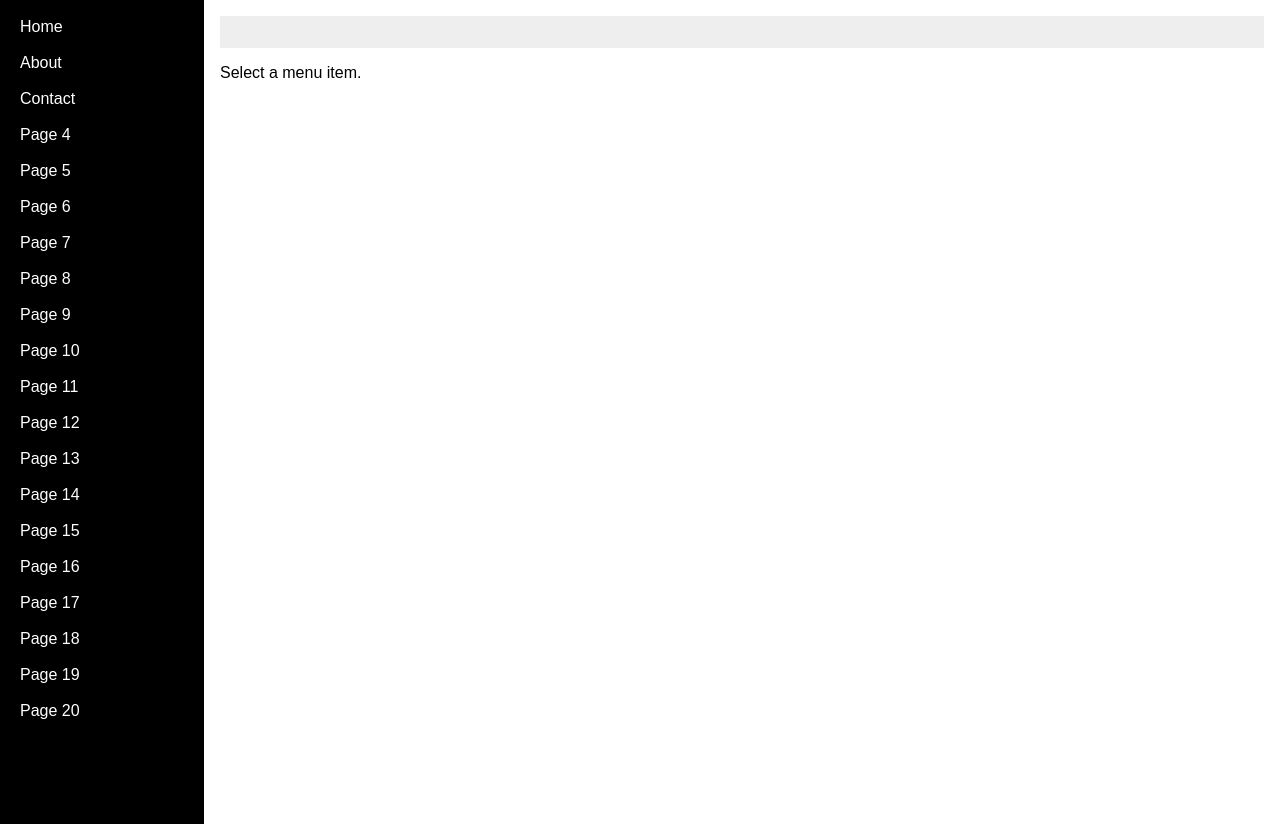
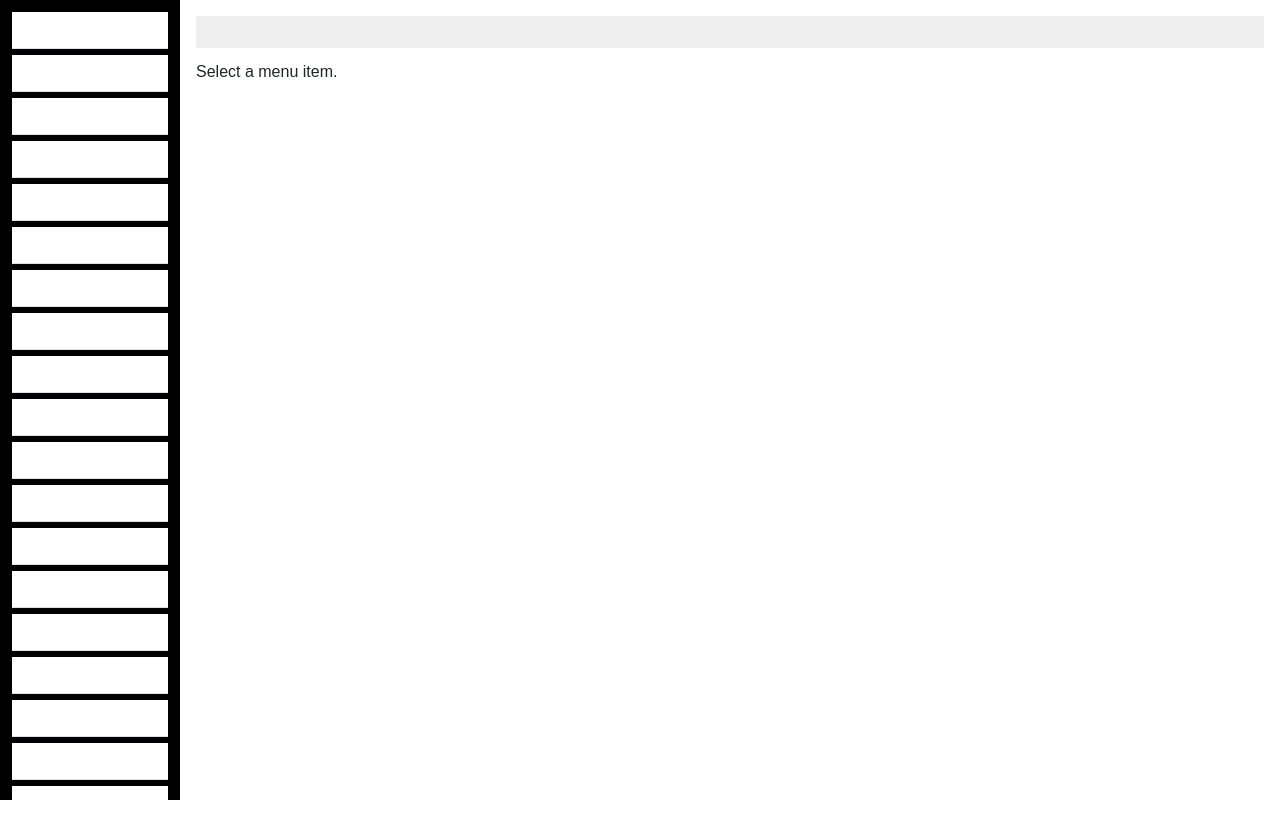
Before and after one commit to yaserhadi/tagsView, a website: page index.html in a window 1280 px wide. After the commit the page ends 800 px from the top, so only its background shows below. Drawn offline with nearby package versions, Linux system fonts and the light colour scheme.

Commit message:
Integrate Bootstrap 5

```diff
--- a/index.html
+++ b/index.html
@@ -3,122 +3,36 @@
 <head>
 <meta charset="UTF-8">
 <title>Left Menu with Recent Tags</title>
-<style>
-  body { font-family: Arial, sans-serif; margin: 0; }
-  .container { display: flex; min-height: 100vh; }
-  .left-menu {
-    width: 180px;
-    background: #000;
-    padding: 12px;
-    height: 100vh;
-    overflow-y: auto;
-  }
-  .menu-item {
-    display: block;
-    color: #fff;
-    text-decoration: none;
-    padding: 6px 8px;
-    margin-bottom: 6px;
-  }
-  .menu-item.active {
-    background: #fff;
-    color: #000;
-  }
-  .main-content {
-    flex-grow: 1;
-    padding: 16px;
-  }
-  .tags-view-wrapper {
-    margin-bottom: 12px;
-    height: 32px;
-    background: #eee;
-    display: flex;
-    align-items: center;
-    padding-left: 8px;
-  }
-  .tags-view-item {
-    display: inline-block;
-    position: relative;
-    cursor: pointer;
-    height: 27px;
-    line-height: 26px;
-    padding: 0 8px;
-    font-size: 12px;
-    background: #fff;
-    border: 1px solid #d8dce5;
-    color: #495060;
-    margin-right: 5px;
-    border-radius: 3px;
-  }
-  .tags-view-item.active {
-    background: #42b983;
-    border-color: #42b983;
-    color: #fff;
-  }
-.tags-view-item .close {
-  margin-left: 4px;
-  cursor: pointer;
-}
-.tags-view-item .pin {
-  margin-left: 4px;
-  cursor: pointer;
-}
-.tags-view-item.pinned .pin {
-  color: #ff9900;
-}
-  .tags-view-placeholder {
-    border: 1px dashed #d8dce5;
-    background: #f0f0f0;
-    border-radius: 3px;
-    margin-right: 5px;
-    visibility: visible !important;
-  }
-  .context-menu {
-    position: absolute;
-    background: #fff;
-    border: 1px solid #ccc;
-    list-style: none;
-    padding: 0;
-    margin: 0;
-    z-index: 1000;
-  }
-  .context-menu li {
-    padding: 4px 8px;
-    cursor: pointer;
-    white-space: nowrap;
-  }
-  .context-menu li:hover {
-    background: #eee;
-  }
-</style>
+<link href="https://cdn.jsdelivr.net/npm/bootstrap@5.3.2/dist/css/bootstrap.min.css" rel="stylesheet">
+<link rel="stylesheet" href="style.css">
 </head>
 <body>
 
-<div class="container">
-  <div class="left-menu">
-    <a href="#home" class="menu-item">Home</a>
-    <a href="#about" class="menu-item">About</a>
-    <a href="#contact" class="menu-item">Contact</a>
-    <a href="#page4" class="menu-item">Page 4</a>
-    <a href="#page5" class="menu-item">Page 5</a>
-    <a href="#page6" class="menu-item">Page 6</a>
-    <a href="#page7" class="menu-item">Page 7</a>
-    <a href="#page8" class="menu-item">Page 8</a>
-    <a href="#page9" class="menu-item">Page 9</a>
-    <a href="#page10" class="menu-item">Page 10</a>
-    <a href="#page11" class="menu-item">Page 11</a>
-    <a href="#page12" class="menu-item">Page 12</a>
-    <a href="#page13" class="menu-item">Page 13</a>
-    <a href="#page14" class="menu-item">Page 14</a>
-    <a href="#page15" class="menu-item">Page 15</a>
-    <a href="#page16" class="menu-item">Page 16</a>
-    <a href="#page17" class="menu-item">Page 17</a>
-    <a href="#page18" class="menu-item">Page 18</a>
-    <a href="#page19" class="menu-item">Page 19</a>
-    <a href="#page20" class="menu-item">Page 20</a>
+<div class="layout d-flex min-vh-100">
+  <div class="left-menu list-group list-group-flush">
+    <a href="#home" class="menu-item list-group-item list-group-item-action">Home</a>
+    <a href="#about" class="menu-item list-group-item list-group-item-action">About</a>
+    <a href="#contact" class="menu-item list-group-item list-group-item-action">Contact</a>
+    <a href="#page4" class="menu-item list-group-item list-group-item-action">Page 4</a>
+    <a href="#page5" class="menu-item list-group-item list-group-item-action">Page 5</a>
+    <a href="#page6" class="menu-item list-group-item list-group-item-action">Page 6</a>
+    <a href="#page7" class="menu-item list-group-item list-group-item-action">Page 7</a>
+    <a href="#page8" class="menu-item list-group-item list-group-item-action">Page 8</a>
+    <a href="#page9" class="menu-item list-group-item list-group-item-action">Page 9</a>
+    <a href="#page10" class="menu-item list-group-item list-group-item-action">Page 10</a>
+    <a href="#page11" class="menu-item list-group-item list-group-item-action">Page 11</a>
+    <a href="#page12" class="menu-item list-group-item list-group-item-action">Page 12</a>
+    <a href="#page13" class="menu-item list-group-item list-group-item-action">Page 13</a>
+    <a href="#page14" class="menu-item list-group-item list-group-item-action">Page 14</a>
+    <a href="#page15" class="menu-item list-group-item list-group-item-action">Page 15</a>
+    <a href="#page16" class="menu-item list-group-item list-group-item-action">Page 16</a>
+    <a href="#page17" class="menu-item list-group-item list-group-item-action">Page 17</a>
+    <a href="#page18" class="menu-item list-group-item list-group-item-action">Page 18</a>
+    <a href="#page19" class="menu-item list-group-item list-group-item-action">Page 19</a>
+    <a href="#page20" class="menu-item list-group-item list-group-item-action">Page 20</a>
   </div>
 
-  <div class="main-content">
+  <div class="main-content flex-grow-1">
     <div class="tags-view-wrapper"></div>
     <p id="hint">Select a menu item.</p>
   </div>
@@ -127,6 +41,8 @@
 <script src="https://ajax.googleapis.com/ajax/libs/jquery/3.7.1/jquery.min.js"></script>
 <script src="https://ajax.googleapis.com/ajax/libs/jqueryui/1.13.2/jquery-ui.min.js"></script>
 
+<script src="https://cdn.jsdelivr.net/npm/bootstrap@5.3.2/dist/js/bootstrap.bundle.min.js"></script>
+
 <script src="tagsView.js"></script>
 </body>
 </html>
--- /dev/null
+++ b/style.css
@@ -0,0 +1,86 @@
+body { font-family: Arial, sans-serif; margin: 0; }
+.layout { display: flex; min-height: 100vh; }
+.left-menu {
+  width: 180px;
+  background: #000;
+  padding: 12px;
+  height: 100vh;
+  overflow-y: auto;
+}
+.menu-item {
+  display: block;
+  color: #fff;
+  text-decoration: none;
+  padding: 6px 8px;
+  margin-bottom: 6px;
+}
+.menu-item.active {
+  background: #fff;
+  color: #000;
+}
+.main-content {
+  flex-grow: 1;
+  padding: 16px;
+}
+.tags-view-wrapper {
+  margin-bottom: 12px;
+  height: 32px;
+  background: #eee;
+  display: flex;
+  align-items: center;
+  padding-left: 8px;
+}
+.tags-view-item {
+  display: inline-block;
+  position: relative;
+  cursor: pointer;
+  height: 27px;
+  line-height: 26px;
+  padding: 0 8px;
+  font-size: 12px;
+  background: #fff;
+  border: 1px solid #d8dce5;
+  color: #495060;
+  margin-right: 5px;
+  border-radius: 3px;
+}
+.tags-view-item.active {
+  background: #42b983;
+  border-color: #42b983;
+  color: #fff;
+}
+.tags-view-item .close {
+  margin-left: 4px;
+  cursor: pointer;
+}
+.tags-view-item .pin {
+  margin-left: 4px;
+  cursor: pointer;
+}
+.tags-view-item.pinned .pin {
+  color: #ff9900;
+}
+.tags-view-placeholder {
+  border: 1px dashed #d8dce5;
+  background: #f0f0f0;
+  border-radius: 3px;
+  margin-right: 5px;
+  visibility: visible !important;
+}
+.context-menu {
+  position: absolute;
+  background: #fff;
+  border: 1px solid #ccc;
+  list-style: none;
+  padding: 0;
+  margin: 0;
+  z-index: 1000;
+}
+.context-menu li {
+  padding: 4px 8px;
+  cursor: pointer;
+  white-space: nowrap;
+}
+.context-menu li:hover {
+  background: #eee;
+}
```
